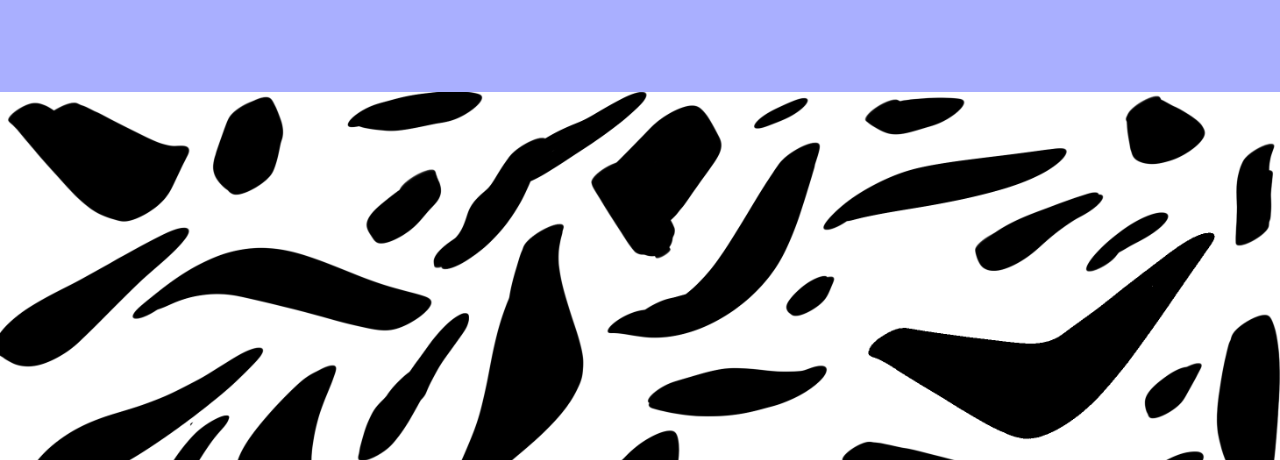
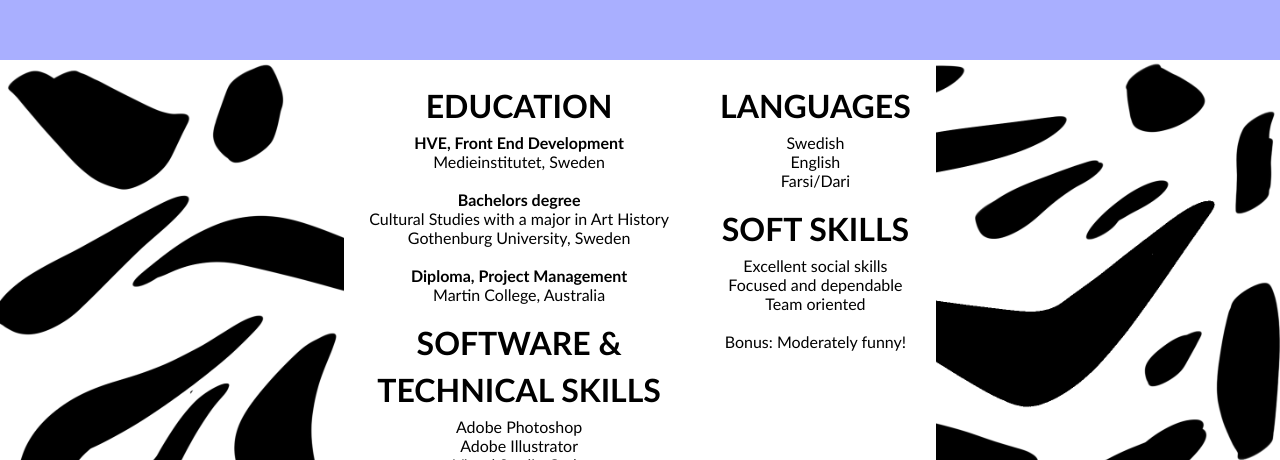
Before and after one commit to miaherman/my-portfolio, a React (Create React App) app: page / in a window 1280 px wide. Shown: the part 2340-2800 px from the top of the page. Built offline with nearby package versions, Linux system fonts and the light colour scheme.

Commit message:
added some more stuff

```diff
--- a/src/App.css
+++ b/src/App.css
@@ -5,7 +5,7 @@ body, html {
 }
 
 h1 {
-  font-size: 6rem;
+  font-size: 5.5rem;
   margin: 0;
 }
 
@@ -14,6 +14,11 @@ h2 {
   margin: 0;
 }
 
+h3 {
+  font-size: 2rem;
+  margin: 0rem 0rem 0.5rem;
+}
+
 p {
   margin: 0;
 }
--- a/src/CSS/style.js
+++ b/src/CSS/style.js
@@ -8,6 +8,7 @@ export const CoreWrapper = styled.div`
     align-items: center;
     background-image: url(${backgroundPattern});
     height: 100vh;
+    width: 100%;
     background-repeat: repeat;
     background-size: 100%;
 
--- a/src/components/Contact.js
+++ b/src/components/Contact.js
@@ -13,8 +13,11 @@ const StyledContactInfo = styled.div`
     display: flex;
     justify-content: center;
     align-items: center;
+
     img {
-        width: 40rem;
+        width: 100%;
+        height: auto;
+        max-width: 40rem;
     }
 
     @media (max-width: 768px) {
@@ -36,14 +39,16 @@ const StyledProfile = styled.div`
 
     img {
         position: relative;
-        height: 20rem;
+        width: 100%;
+        height: auto;
+        max-width: 20rem;
     }
 
     @media (max-width: 768px) {
         background-color: #fcb97d;
 
         img {
-            height: 10rem;
+
             padding: 2rem;
         }
     }
@@ -53,6 +58,7 @@ const StyledText = styled.div `
     position: absolute;
     text-align: center;
     font-size: 2rem;
+    padding: 0.5rem;
 
     a {
         color: black;
@@ -66,8 +72,8 @@ const StyledText = styled.div `
             font-size: 2rem;
         }
         a {
-            font-size: 1rem;
-            padding: 1rem;
+            font-size: 1.3rem;
+
         }
     }
 `;
--- a/src/components/Portfolio.js
+++ b/src/components/Portfolio.js
@@ -1,6 +1,5 @@
 import React from 'react';
 import styled from 'styled-components';
-
 
 const StyledPortfolio = styled.div`
     background-color: rgb(169, 175, 255);
@@ -14,8 +13,8 @@ const Portfolio = () => {
     return (
 
             <StyledPortfolio>
-                <h1>Portfolio</h1>
-                <text></text>
+                    <h1>Portfolio</h1>
+                    <text></text>
             </StyledPortfolio>
     );
 };
--- a/src/components/Resume.js
+++ b/src/components/Resume.js
@@ -3,12 +3,65 @@ import styled from 'styled-components';
 import Footer from './Footer.js';
 import CoreWrapper from '../CSS/style';
 
+const ResumeContainer = styled.div`
+    display: flex;
+    justify-content: center;
+    position: relative;
+    height: 100vh;
+    width: 100%;
+`;
+
+  const ResumeInfo = styled.div`
+    display: flex;
+    flex-direction: column;
+    background-color: white;
+    text-align: center;
+    padding: 2%;
+`;
 class Resume extends Component {
 
   render () {
     return (
         <CoreWrapper>
             <ResumeContainer>
+                <ResumeInfo>
+                  <h3>EDUCATION</h3>
+                    <p><b>HVE, Front End Development</b></p>
+                    <p>Medieinstitutet, Sweden</p>
+                    &nbsp;
+                    <p><b>Bachelors degree</b></p>
+                    <p>Cultural Studies with a major in Art History</p>
+                    <p>Gothenburg University, Sweden</p>
+                    &nbsp;
+                    <p><b>Diploma, Project Management</b></p>
+                    <p>Martin College, Australia</p>
+                    &nbsp;
+                    <h3>SOFTWARE & </h3>
+                    <h3>TECHNICAL SKILLS</h3>
+                    <p>Adobe Photoshop</p>
+                    <p>Adobe Illustrator</p>
+                    <p>Visual Studio Code</p>
+                    <p>Adobe Premiere</p>
+                    &nbsp;
+                    <p>Final Cut Pro</p>
+                    <p>HTML</p>
+                    <p>CSS</p>
+                    <p>Javascript</p>
+                    <p>React.js</p>
+                  </ResumeInfo>
+                  <ResumeInfo>
+                    <h3>LANGUAGES</h3>
+                    <p>Swedish</p>
+                    <p>English</p>
+                    <p>Farsi/Dari</p>
+                    &nbsp;
+                    <h3>SOFT SKILLS</h3>
+                    <p>Excellent social skills</p>
+                    <p>Focused and dependable</p>
+                    <p>Team oriented</p>
+                    &nbsp;
+                    <p>Bonus: Moderately funny!</p>
+                </ResumeInfo>
                 <Footer/>
             </ResumeContainer>
         </CoreWrapper>
@@ -16,10 +69,4 @@ class Resume extends Component {
     };
   }
 
-  const ResumeContainer = styled.div`
-    position: relative;
-    height: 100vh;
-    width: 100%;
-  `;
-
 export default Resume;
--- a/src/components/Startpage.js
+++ b/src/components/Startpage.js
@@ -2,16 +2,28 @@ import React from 'react';
 import myLogo from '../images/logo.png'
 import styled from 'styled-components';
 
-const AboutmeDiv = styled.div`
+const AboutMeDivContainer = styled.div`
     display: flex;
     flex-direction: row;
-    text-align: left;
     justify-content: center;
     align-items: center;
-    padding-top: 2rem;
     background-color: rgb(169, 175, 255);
     height: 100vh;
-    `;
+
+    img {
+        padding-right: 2rem;
+    }
+
+    @media (max-width: 768px) {
+        h1 {
+            font-size: 4rem;
+        }
+    }
+`;
+
+const AboutMeText = styled.div`
+    padding-left: 2rem;
+`;
 
 
 
@@ -19,17 +31,17 @@ const Startpage = () => {
 
     return (
         <>
-            <AboutmeDiv>
-                <div>
+            <AboutMeDivContainer>
+                <AboutMeText>
                     <h1>Hi! I'm Mia Herman</h1>
                       <text>Web development.
                         Graphic Design.
-                        Illustrator.
-                        Jack of all trades.</text>
-                </div>
+                        Illustration.
+                        </text>
+                </AboutMeText>
                 <img src={myLogo}
                     alt="MiaHerman"/>
-                </AboutmeDiv>
+            </AboutMeDivContainer>
         </>
 
     );
```
Also changed, not shown: src/reactFullpage.js (added, +29 -0 lines).
